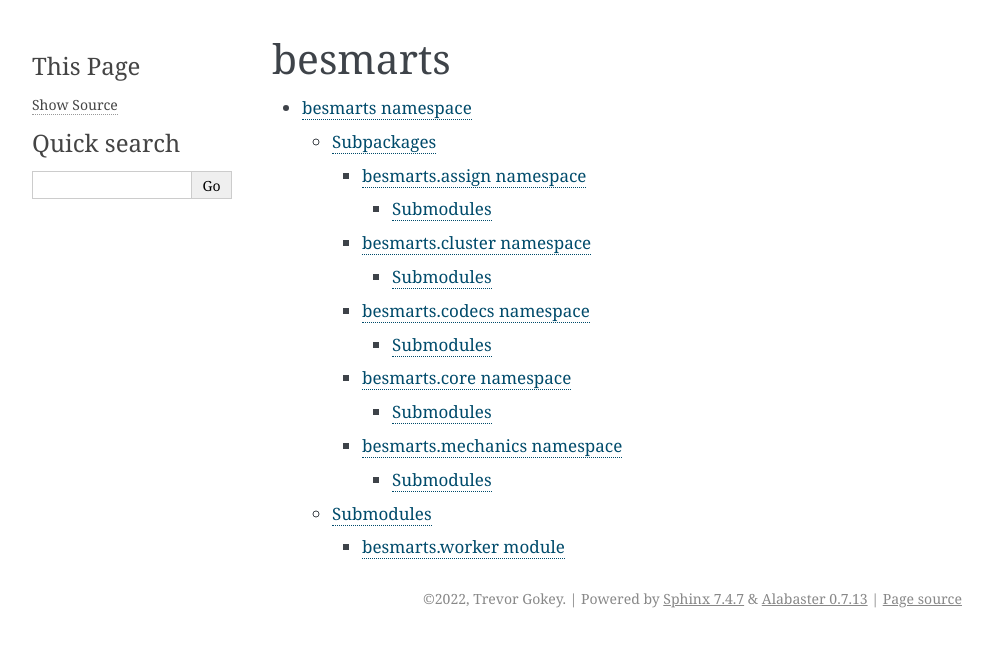
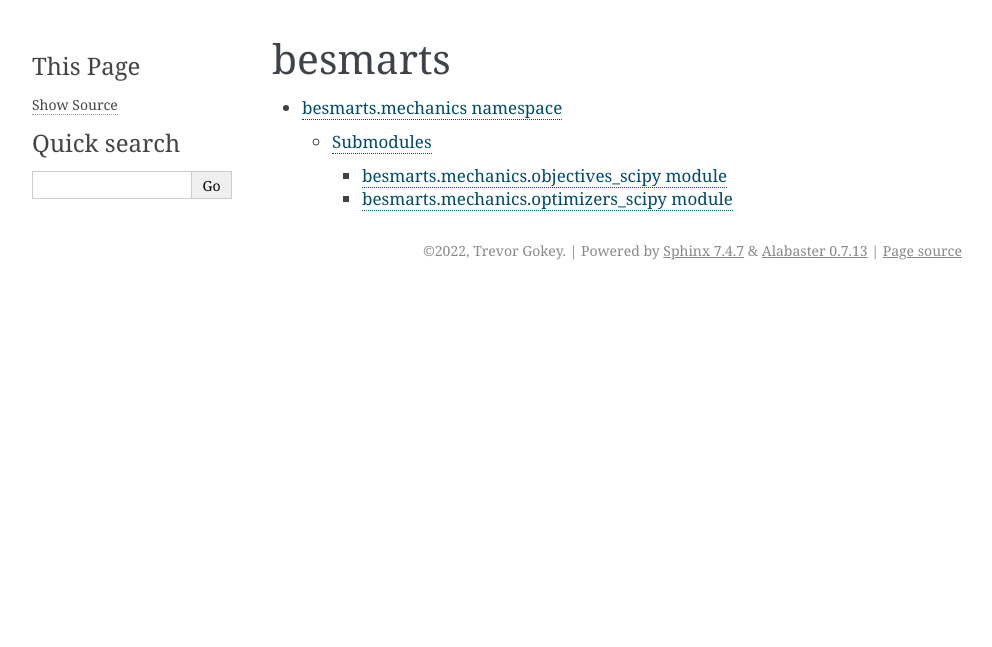
Before and after one commit to trevorgokey/besmarts-rtd, a Sphinx documentation site: the page built from doc/besmarts-scipy/modules.rst, in a window 1280 px wide. Shown: the top 647 px of the page, without its empty margins (148-1140 px from the left). Built offline with Sphinx 7.4.7, drawn with Linux system fonts in a browser that asks for light colours.

Commit message:
update docs

```diff
--- /dev/null
+++ b/doc/besmarts-rdkit/besmarts.decode.rst
@@ -0,0 +1,7 @@
+besmarts.decode module
+======================
+
+.. automodule:: besmarts.decode
+   :members:
+   :undoc-members:
+   :show-inheritance:
--- /dev/null
+++ b/doc/besmarts-scipy/besmarts.mechanics.objectives_scipy.rst
@@ -0,0 +1,7 @@
+besmarts.mechanics.objectives\_scipy module
+===========================================
+
+.. automodule:: besmarts.mechanics.objectives_scipy
+   :members:
+   :undoc-members:
+   :show-inheritance:
--- /dev/null
+++ b/doc/besmarts-scipy/besmarts.mechanics.optimizers_scipy.rst
@@ -0,0 +1,7 @@
+besmarts.mechanics.optimizers\_scipy module
+===========================================
+
+.. automodule:: besmarts.mechanics.optimizers_scipy
+   :members:
+   :undoc-members:
+   :show-inheritance:
--- /dev/null
+++ b/doc/besmarts-scipy/besmarts.mechanics.rst
@@ -0,0 +1,11 @@
+besmarts.mechanics namespace
+============================
+
+Submodules
+----------
+
+.. toctree::
+   :maxdepth: 4
+
+   besmarts.mechanics.objectives_scipy
+   besmarts.mechanics.optimizers_scipy
--- a/doc/besmarts/modules.rst
+++ b/doc/besmarts-scipy/modules.rst
@@ -4,4 +4,4 @@ besmarts
 .. toctree::
    :maxdepth: 4
 
-   besmarts
+   besmarts.mechanics
```
Also changed, not shown: doc/besmarts-rdkit/besmarts.decode_rdkit.rst (added, +7 -0 lines), doc/besmarts-rdkit/besmarts.encode_rdkit.rst (added, +7 -0 lines), doc/besmarts-rdkit/besmarts.rst (added, +21 -0 lines), 1 other file.
